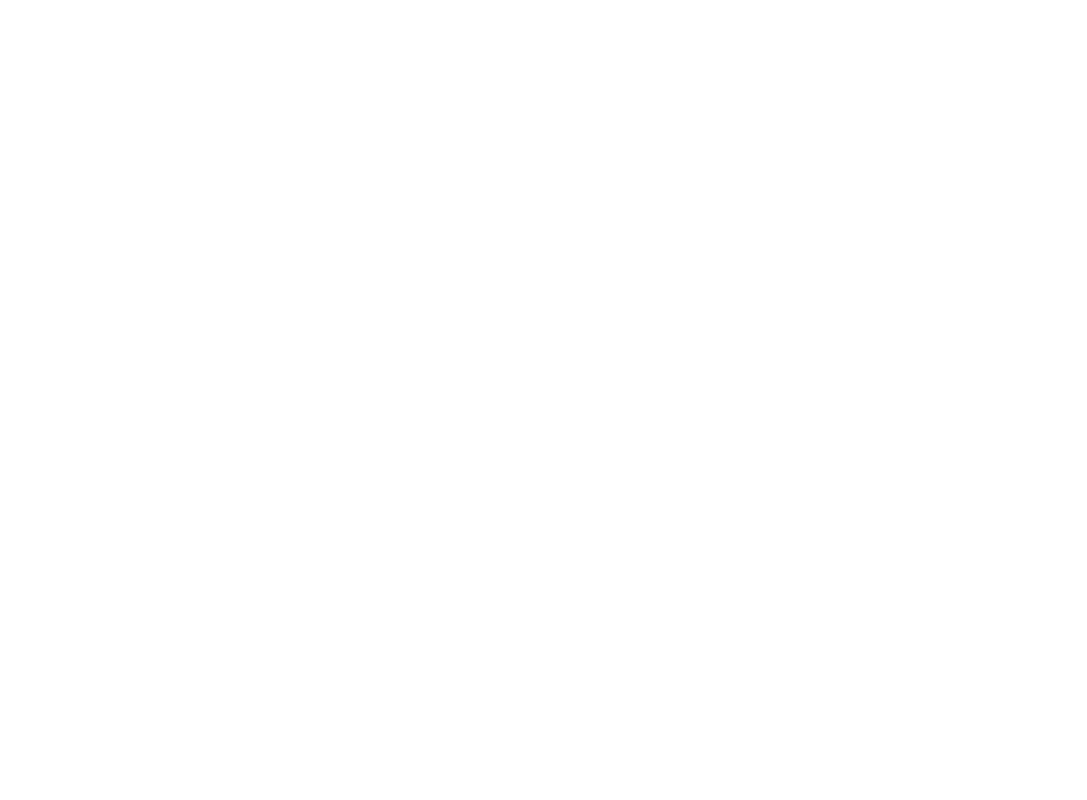
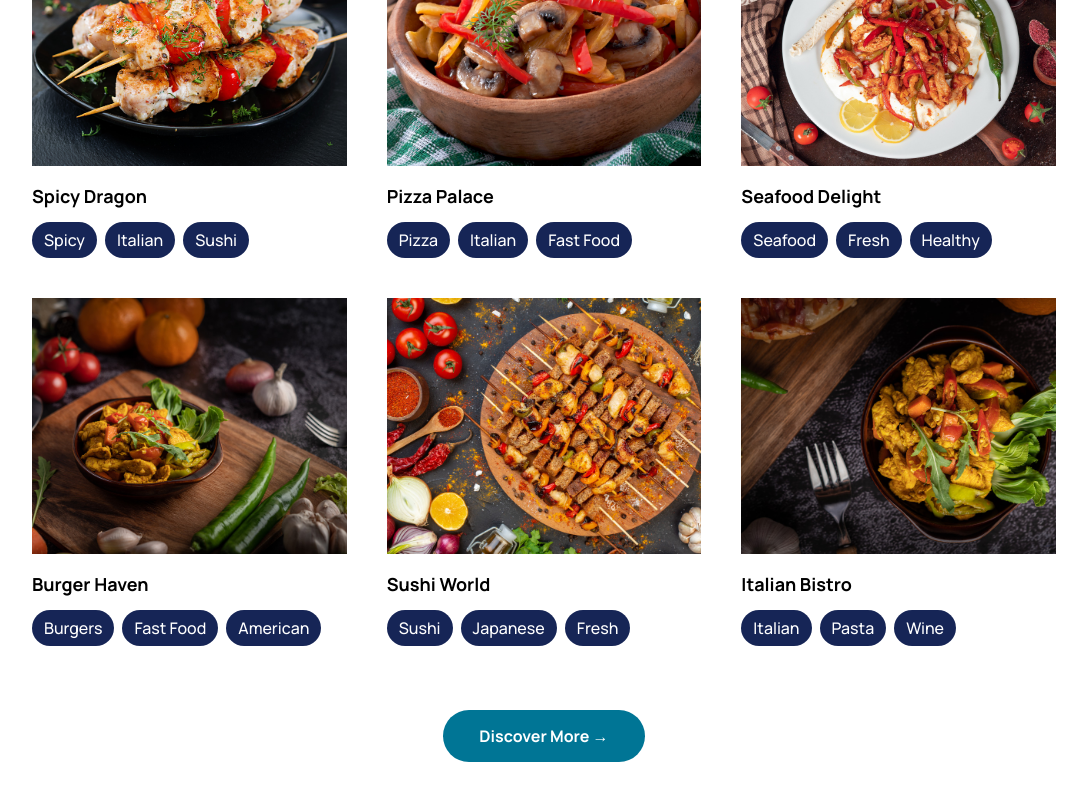
Before and after one commit to mehedikhan3281/food-delivery-landing, a Next.js app: page / in a window 1280 px wide. Shown: the part 1042-1842 px from the top of the page, without its empty margins (96-1183 px from the left). Built offline with nearby package versions, Linux system fonts and the light colour scheme.

Commit message:
added restaurant section

```diff
--- a/src/components/UI/Home/Home.tsx
+++ b/src/components/UI/Home/Home.tsx
@@ -1,10 +1,12 @@
 import Hero from "./Hero/Hero";
+import Restaurant from "./Restaurant/Restaurant";
 
 
 const Home = () => {
     return (
-        <div className="overflow-hidden h-[2000px]">
+        <div className="overflow-hidden ">
             <Hero/>
+            <Restaurant/>
         </div>
     );
 };
--- /dev/null
+++ b/src/components/UI/Home/Restaurant/Restaurant.tsx
@@ -0,0 +1,35 @@
+import RestaurantCard from "./RestaurantCard";
+
+const Restaurant = () => {
+  const restaurants = [
+    { image: "/images/r1.jpg", title: "Spicy Dragon", tags: ["Spicy", "Italian", "Sushi"] },
+    { image: "/images/r2.jpg", title: "Pizza Palace", tags: ["Pizza", "Italian", "Fast Food"] },
+    { image: "/images/r3.jpg", title: "Seafood Delight", tags: ["Seafood", "Fresh", "Healthy"] },
+    { image: "/images/r4.jpg", title: "Burger Haven", tags: ["Burgers", "Fast Food", "American"] },
+    { image: "/images/r5.jpg", title: "Sushi World", tags: ["Sushi", "Japanese", "Fresh"] },
+    { image: "/images/r6.jpg", title: "Italian Bistro", tags: ["Italian", "Pasta", "Wine"] },
+  ];
+
+  return (
+    <div className="py-16">
+      {/* Section Heading */}
+      <h2 className="text-xl sm:text-2xl text-center font-extrabold">Nearby Restaurants</h2>
+
+      {/* Restaurant Grid */}
+      <div className="w-[80%] mx-auto grid md:grid-cols-1 lg:grid-cols-2 xl:grid-cols-3 gap-10 mt-14">
+        {restaurants.map((restaurant, index) => (
+          <RestaurantCard key={index} {...restaurant} />
+        ))}
+      </div>
+
+      {/* Button */}
+      <div className="mt-16 text-center">
+        <button className="px-9 py-2.5 sm:py-3.5 cursor-pointer rounded-full font-bold text-base sm:text-lag bg-cyan-700 text-white dark:text-black hover:bg-cyan-950 dark:bg-cyan-300 dark:hover:bg-cyan-200 transition-all duration-300">
+          Discover More &rarr;
+        </button>
+      </div>
+    </div>
+  );
+};
+
+export default Restaurant;
--- /dev/null
+++ b/src/components/UI/Home/Restaurant/RestaurantCard.tsx
@@ -0,0 +1,37 @@
+import Image from "next/image";
+
+type Props = {
+  image: string;
+  title: string;
+  tags?: string[];
+};
+
+const RestaurantCard = ({ image, title, tags = [] }: Props) => {
+  return (
+    <div>
+      <Image
+        src={image}
+        alt={title}
+        width={400}
+        height={400}
+        className="w-full h-64 object-cover"
+      />
+      <h1 className="mt-4 w-fit dark:hover:text-amber-300 hover:text-blue-950 transition-all duration-200 cursor-pointer text-base sm:text-lg font-bold">
+        {title}
+      </h1>
+
+      <div className="flex items-center font-medium mt-3 space-x-2">
+        {tags.map((tag, index) => (
+          <p
+            key={index}
+            className="bg-blue-950 px-3 py-1.5 rounded-full text-sm sm:text-base text-white"
+          >
+            {tag}
+          </p>
+        ))}
+      </div>
+    </div>
+  );
+};
+
+export default RestaurantCard;
```
